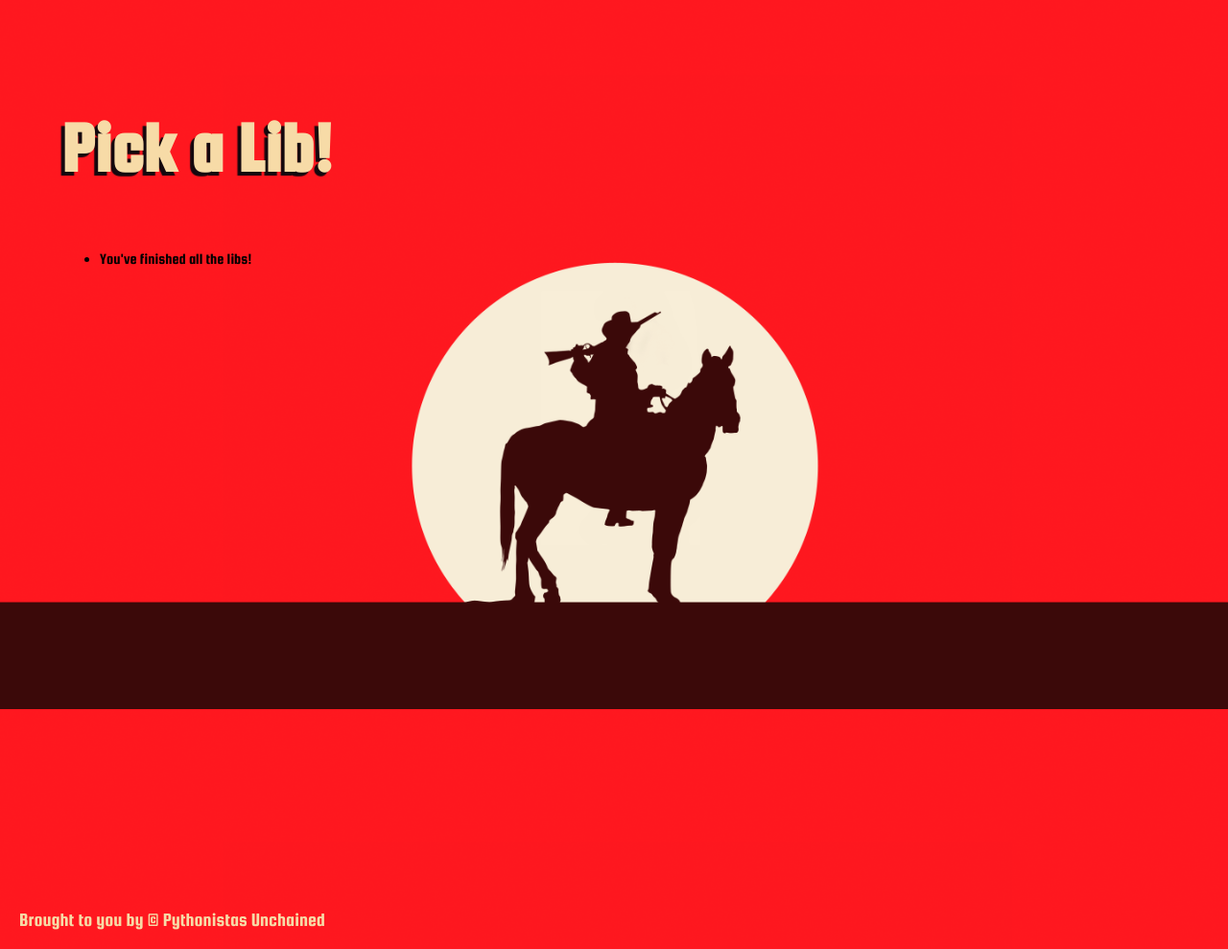
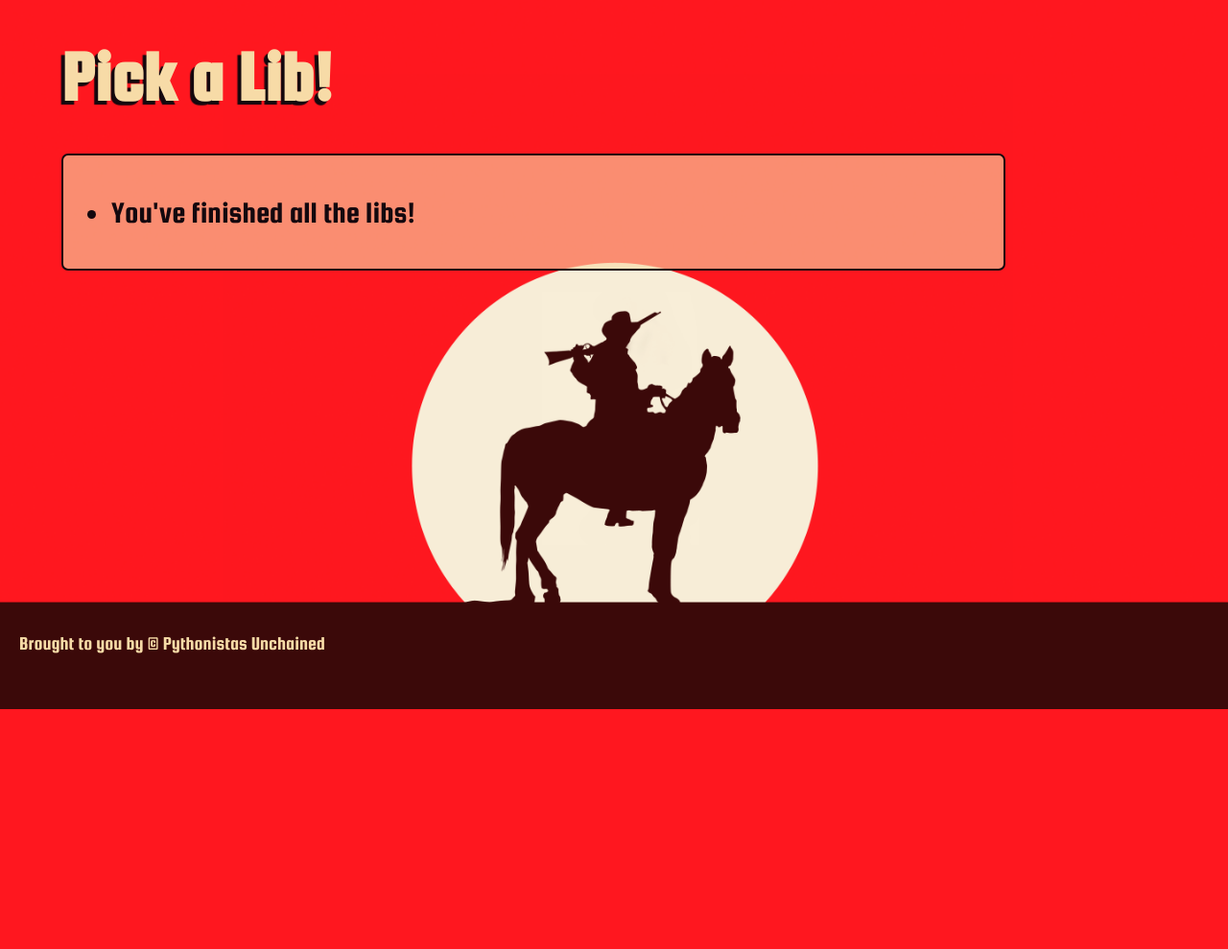
Before and after one commit to joe-gerhard/django-unlibbed, a Django app: page /madlib/new/ in a window 1280 px wide. Shown: the part 61-1050 px from the top of the page at 96% size. After the commit the page ends 800 px from the top, so only its background shows below. Run offline with Django 3.2, Linux system fonts and the light colour scheme; the visitor is signed in with stand-in values (Sample User, id 1); data that the repository does not hold is empty.

Commit message:
add styling to template_detail.html

```diff
--- a/main_app/static/main_app/css/style.css
+++ b/main_app/static/main_app/css/style.css
@@ -1,5 +1,14 @@
 * {
     font-family: 'Squada One', cursive;
+}
+
+p {
+    margin: 0;
+}
+
+a {
+    text-decoration: none;
+    color: #14080e;
 }
 
 nav {
@@ -16,12 +25,10 @@ nav {
 nav a {
     margin: 20px;
     color: #f7dba7;
-    text-decoration: none;
     font-size: 20px;
 }
 
-nav a:hover {
-    /* color: #da2c38; */
+nav a:hover, a:hover {
     color: #f18f01;
 }
 
@@ -40,23 +47,41 @@ body {
 }
 
 main {
-    padding: 5vw;
-    min-height: 100vh;
+    padding: 0 5vw;
+    min-height: 80vh;
     display: flex;
     flex-direction: column;
-    /* align-items: center; */
-    /* position: sticky; */
 }
 
 h1 {
     font-size: 75px;
     color: #f7dba7;
     text-shadow: -4px 4px 1px #14080e;
+    margin: 0;
+    margin: 5vh 0;
 }
 
-/* main.title {
-    text-align: center;
+/* h1.hometitle {
+    font-size: 10vw;
 } */
+
+.detail {
+    border: 2px solid #14080e;
+    margin-bottom: 5vh;
+    padding: 10px;
+    text-decoration: none;
+    color: #14080e;
+    background-color: #f7dba79a;
+    border-radius: 7px;
+    width: 75vw;
+    font-size: 2.5vw;
+    list-style: none;
+}
+
+.template {
+    font-size: 2vw;
+}
+
 
 #btns {
     display: flex;
--- a/main_app/templates/main_app/home.html
+++ b/main_app/templates/main_app/home.html
@@ -1,7 +1,5 @@
 {% extends 'main_app/base.html'%}
 
 {% block main %}
-<main class="title">
-    <h1>WELCOME TO<br>DJANGO UNLIBBED!</h1>
-</main>
+    <h1 class="hometitle">WELCOME TO<br>DJANGO UNLIBBED!</h1>
 {% endblock main %}
--- a/main_app/templates/main_app/madlib_detail.html
+++ b/main_app/templates/main_app/madlib_detail.html
@@ -1,7 +1,9 @@
 {% extends 'main_app/base.html' %}
 {% block main %}
 <h1>{{object.name}}</h1>
-<p>{{object.get_formatted_text|linebreaks}}</p>
+<div class="detail">
+    <p>{{object.get_formatted_text|linebreaks}}</p>
+</div>
 <div class="btns">
     <a class="btn" href="{% url 'madlib_update' object.id %}">Do it again!</a>
     <a class="btn" href="{% url 'madlib_delete' object.id %}">Delete</a>
--- a/main_app/templates/main_app/madlib_new.html
+++ b/main_app/templates/main_app/madlib_new.html
@@ -2,6 +2,7 @@
 
 {% block main %}
 <h1>Pick a Lib!</h1>
+<div class="detail">
     <ul>
     {% for template in templates %}
         <a href="{% url "madlib_create" template.id %}"><li>{{ template.name }}</li></a>
@@ -9,4 +10,5 @@
         <li>You've finished all the libs!</li>
     {% endfor %}
     </ul>
+</div>
 {% endblock main %}
```
Also changed, not shown: main_app/templates/main_app/template_detail.html (+7 -1 lines). Lines whose indentation alone changed are shown as unchanged.
